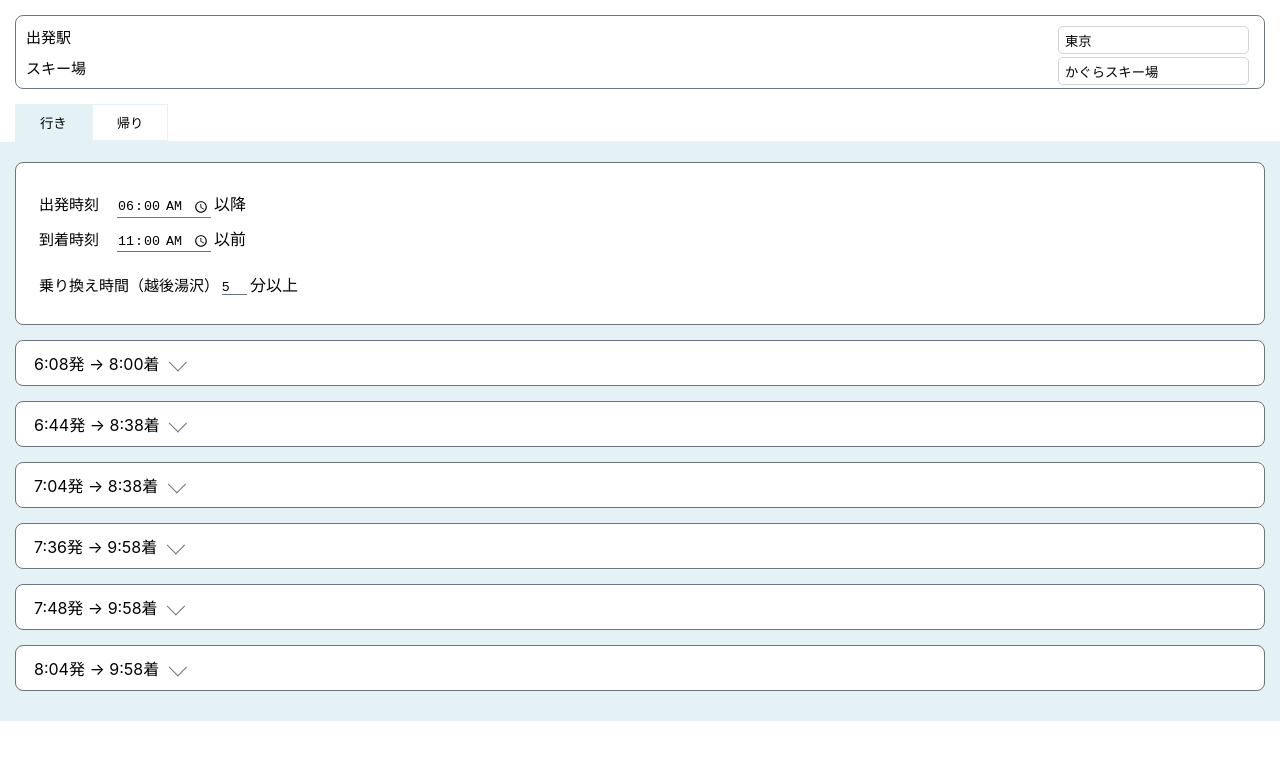
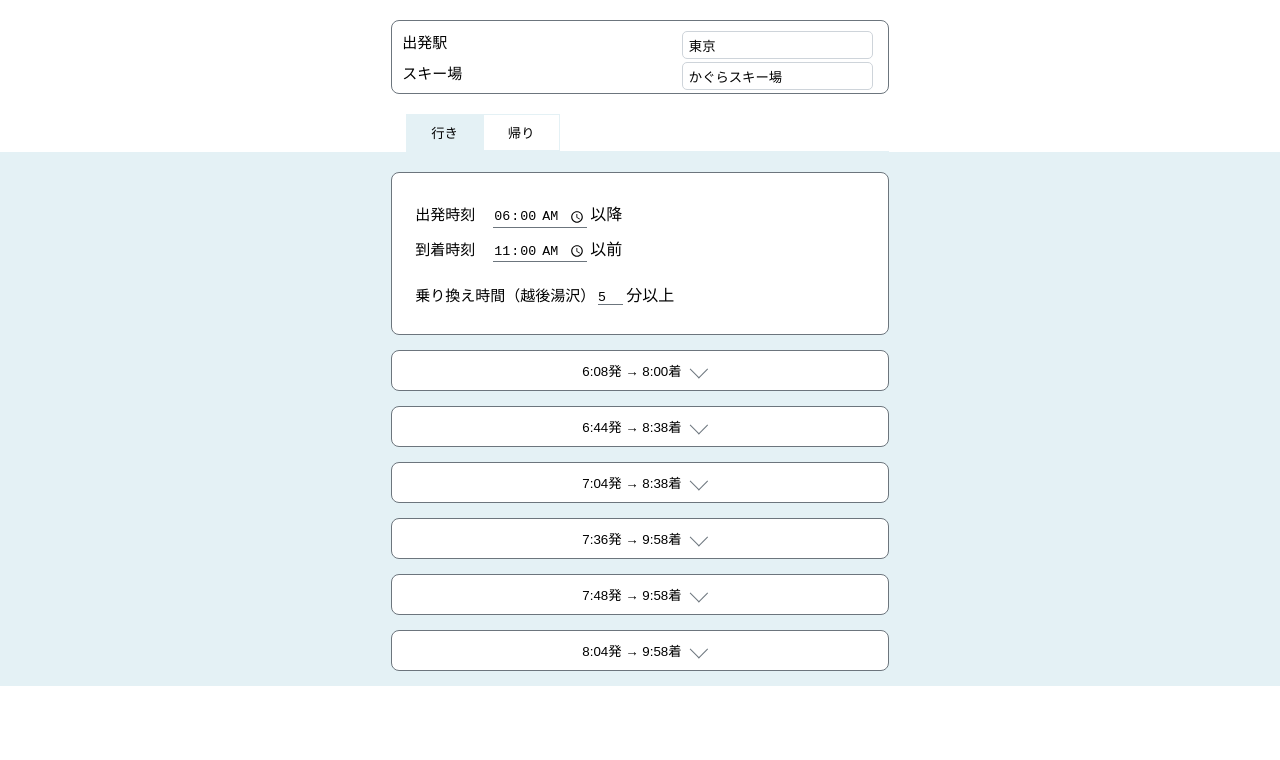
Before and after one commit to knogu/way2ski, a React (Create React App) app: page / in a window 1280 px wide. Shown: the top 760 px of the page. Built offline with nearby package versions, Linux system fonts and the light colour scheme; the HTML template or start-up script is replaced by a standard one.

Commit message:
Clean up overall side paddings by re-constructing with container

```diff
--- a/src/App.css
+++ b/src/App.css
@@ -1,13 +1,10 @@
 .App {
   text-align: center;
-
 }
 
 .main-date-place-query {
-  /* background-color: #f8f9fa;
-  padding: 20px 20px;
-  margin-bottom: 15px;
-  border-bottom: 1px solid #ced4da; */
+  margin-top: 20px;
+  margin-bottom: 20px;
 }
 
 .main-date-place-query input {
@@ -54,13 +51,15 @@
 .trip-candidate {
   border: 0.1px solid #6C757D;
   background-color: white;
-  margin: 15px;
   border-radius: 8px;
+  width: 100%;
+  display: block;
 }
 
 .block {
   border: 0.1px solid #6C757D;
-  margin: 15px;
+  /* margin: 15px; */
+  margin-top: 15px;
   border-radius: 8px;
   background-color: white;
 }
@@ -95,6 +94,7 @@ input {
 }
 
 .detailed-query {
+  margin-top: 15px;
   padding: 8px 15px;
 }
 
@@ -134,6 +134,14 @@ button{
   padding-bottom: 15px;
 }
 
+.container {
+  box-sizing: border-box;
+  max-width: 600px;
+  margin: 0 auto;
+  padding-left: 4%;
+  padding-right: 4%;
+}
+
 .summary button {
   display: inline-block;
   vertical-align: middle;
--- a/src/App.tsx
+++ b/src/App.tsx
@@ -8,12 +8,15 @@ import { PlaceDateQuery } from './components/PlaceDateQuery';
 const OneWay = (isChecked: boolean, handleClickToSki: ()=>void, handleClickHome: ()=>void, useTripCandidateRes: useTripCandidatesRes) => {
   return (
     <div className='way'>
+      <div className='container'>
         <div className='tab-container'>
           <button className={isChecked ? "active" : "inactive"} onClick={handleClickToSki}>行き</button>
           <button className={isChecked ? "inactive" : "active"} onClick={handleClickHome}>帰り</button>
         </div>
+      </div>
 
       <div className='way-body'>
+        <div className='container'>
           <div className="detailed-query block">
               <div className='query-group'>
                 <p className='query-key'>
@@ -25,6 +28,7 @@ const OneWay = (isChecked: boolean, handleClickToSki: ()=>void, handleClickHome:
 
           <div className='results'>
               <TripCandidateList tripCandidateProps={useTripCandidateRes.tripCandidateList} />
+          </div>
         </div>
       </div>
     </div>
@@ -66,7 +70,8 @@ function App() {
   return (
     <>
       <section className="main-date-place-query">
-        <div className='container block'>
+        <div className='container'>
+          <div className='block'>
               <div className='place-query'>
                 <p><label htmlFor="hometown-station" className="query-key">出発駅</label> <input id="hometown-station" type="text" value={placeDateQuery.hometownStation} onChange={handleHometownStationChange} placeholder='出発駅'></input></p>
                 {/* todo: selectに変更 */}
@@ -74,13 +79,12 @@ function App() {
               </div>
               {/* todo: 日にち追加 */}
           </div>
+        </div>
       </section>
 
       <section className="main-results-and-detailed-query">
-      <div className='container'>
 
       {OneWay(isToSki, handleClickToSki, handleClickHome, useTripCandidates(placeDateQuery, isToSki))}
-      </div>
       </section>
     </>
   );
--- a/src/components/TripCandidate.tsx
+++ b/src/components/TripCandidate.tsx
@@ -15,7 +15,7 @@ export const TripCandidate = (props: TripCandidateProps) => {
         setIsDetailDisplayed(!isDetailDisplayed);
     }
     return (
-        <div className="trip-candidate">
+        <button className="trip-candidate block" onClick={handleDetailClick}>
             <div className="summary">
                 <p>{totalDepartureTime}発 → {totalArrivalTime}着 <button onClick={handleDetailClick} className={isDetailDisplayed ? "active" : "inactive"}></button></p>
             </div>
@@ -32,6 +32,6 @@ export const TripCandidate = (props: TripCandidateProps) => {
                 }
                 return Leg(legProps);
             })}
-        </div>
+        </button>
     )
 }
```
Lines whose indentation alone changed are shown as unchanged.
